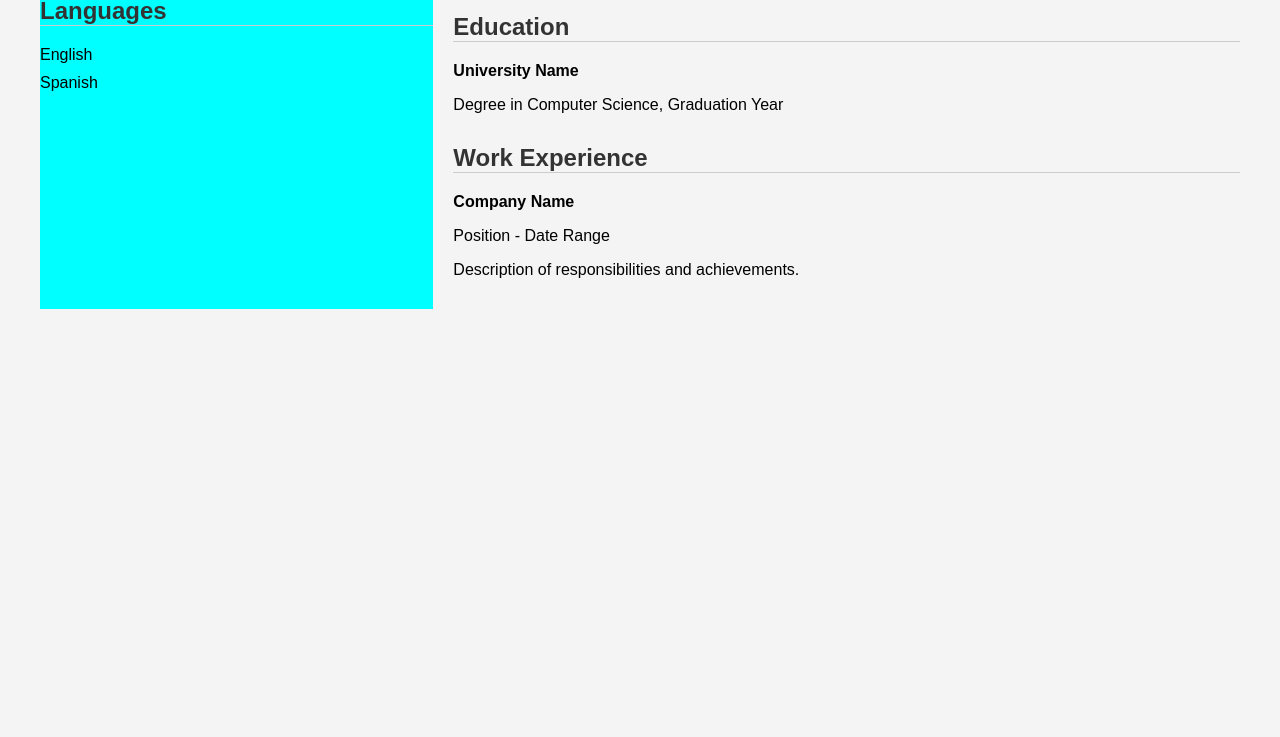
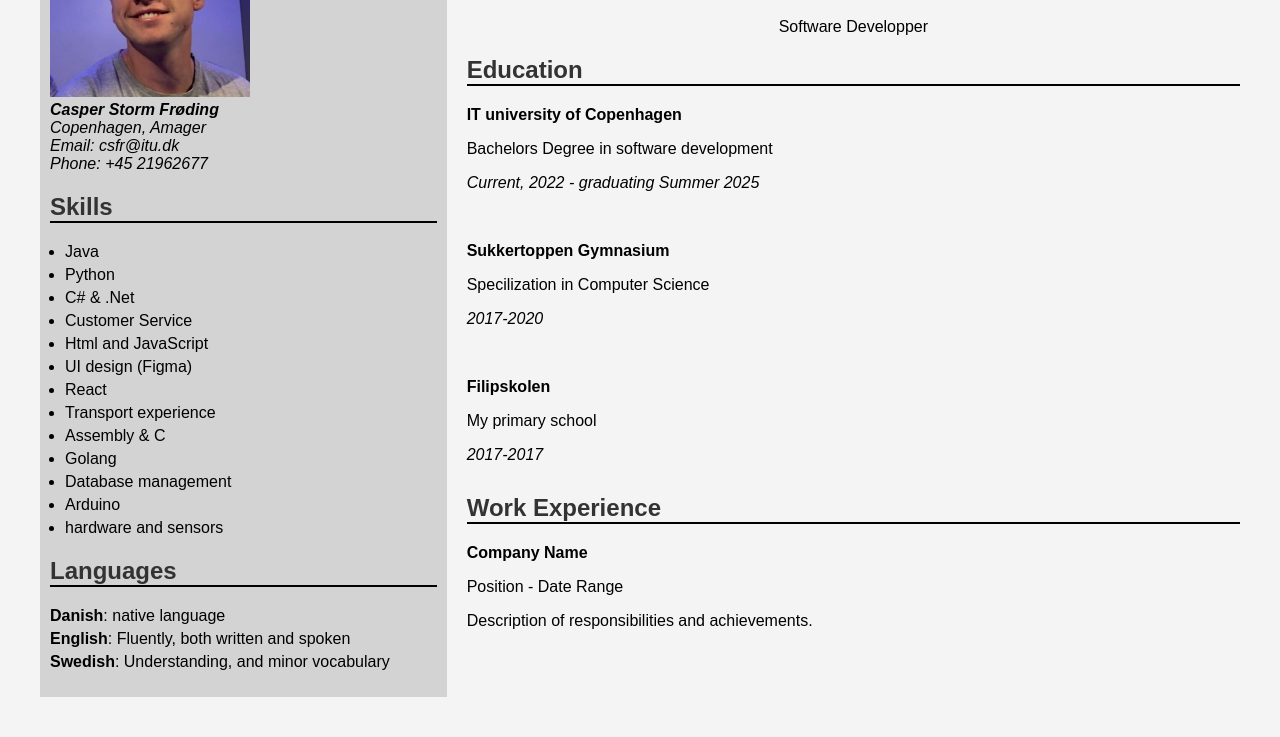
Before and after one commit to Casper2411/Casper2411.github.io, a plain HTML site: page index.html in a window 1280 px wide. Shown: the part 153-890 px from the top of the page. Before the commit the page ends 800 px from the top, so only its background shows below. Drawn offline with Linux system fonts and the light colour scheme.

Commit message:
Added picture and more text

```diff
--- a/index.html
+++ b/index.html
@@ -16,7 +16,8 @@
         aside {
             flex: 1;
             margin-right: 20px;
-            background-color: aqua;
+            background-color: lightgrey;
+            padding: 10px;
         }
 
         header {
@@ -24,6 +25,7 @@
         }
 
         h1 {
+            font-size: 40px;
             color: #333;
         }
 
@@ -34,7 +36,7 @@
 
         h2 {
             color: #333;
-            border-bottom: 1px solid #ccc;
+            border-bottom: 2px solid #000000;
         }
 
         ul {
@@ -42,8 +44,9 @@
             padding: 0;
         }
 
+
         li {
-            margin-bottom: 10px;
+            margin-bottom: 5px;
         }
 
         .education, .experience {
@@ -54,36 +57,71 @@
 <body>
 
     <aside>
+        <img src="images/Profile_picture.jpg" alt="A profile picture of me"  style="width: 200px; height: 200px;">
+
         <address>
-            <strong>Your Name</strong><br>
-            Your Street, Your City<br>
-            Your Country<br>
-            Email: your@email.com<br>
-            Phone: +123 456 789
+            <strong>Casper Storm Frøding</strong><br>
+            Copenhagen, Amager<br>
+            Email: csfr@itu.dk<br>
+            Phone: +45 21962677
         </address>
+
+        <h2>Skills</h2>
+        <ul style="list-style-type:disc; margin-left: 15px;">
+            <li>Java</li>
+            <li>Python</li>
+            <li>C# & .Net</li>
+            <li>Customer Service</li>
+            <li>Html and JavaScript</li>
+            <li>UI design (Figma)</li>
+            <li>React</li>
+            <li>Transport experience</li>
+            <li>Assembly & C</li>
+            <li>Golang</li>
+            <li>Database management</li>
+            <li>Arduino</li>
+            <li>hardware and sensors</li>
+        </ul>
 
         <h2>Languages</h2>
         <ul>
-            <li>English</li>
-            <li>Spanish</li>
+            <li><b>Danish</b>: native language</li>
+            <li><b>English</b>: Fluently, both written and spoken</li>
+            <li><b>Swedish</b>: Understanding, and minor vocabulary</li>
             <!-- Add more languages as needed -->
         </ul>
     </aside>
 
     <section>
         <header>
-            <h1>Your Name</h1>
-            <p>Web Developer</p>
+            <h1>Casper Storm Frøding</h1>
+            <p>Software Developper</p>
         </header>
 
         <section class="education">
             <h2>Education</h2>
             <ul>
                 <li>
-                    <strong>University Name</strong>
-                    <p>Degree in Computer Science, Graduation Year</p>
+                    <strong>IT university of Copenhagen</strong>
+                    <p>Bachelors Degree in software development</p>
+                    <p><i>Current, 2022 - graduating Summer 2025</i></p>
                 </li>
-                <!-- Add more education entries as needed -->
+            </ul>
+            <br>
+            <ul>
+                <li>
+                    <strong>Sukkertoppen Gymnasium</strong>
+                    <p>Specilization in Computer Science</p>
+                    <p><i>2017-2020</i></p>
+                </li>
+            </ul>
+            <br>
+            <ul>
+                <li>
+                    <strong>Filipskolen</strong>
+                    <p>My primary school</p>
+                    <p><i>2017-2017</i></p>
+                </li>
             </ul>
         </section>
 
```
Also changed, not shown: images/Profile_picture.jpg (added).
